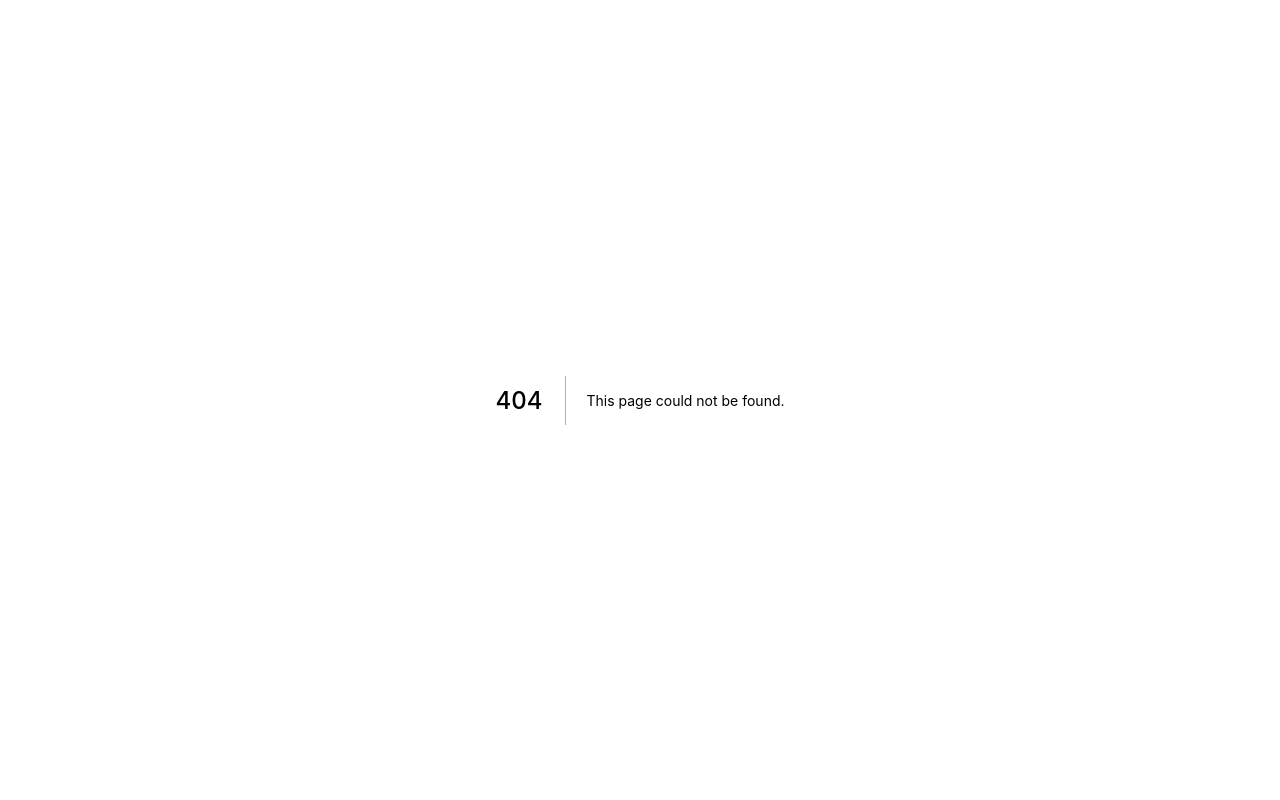
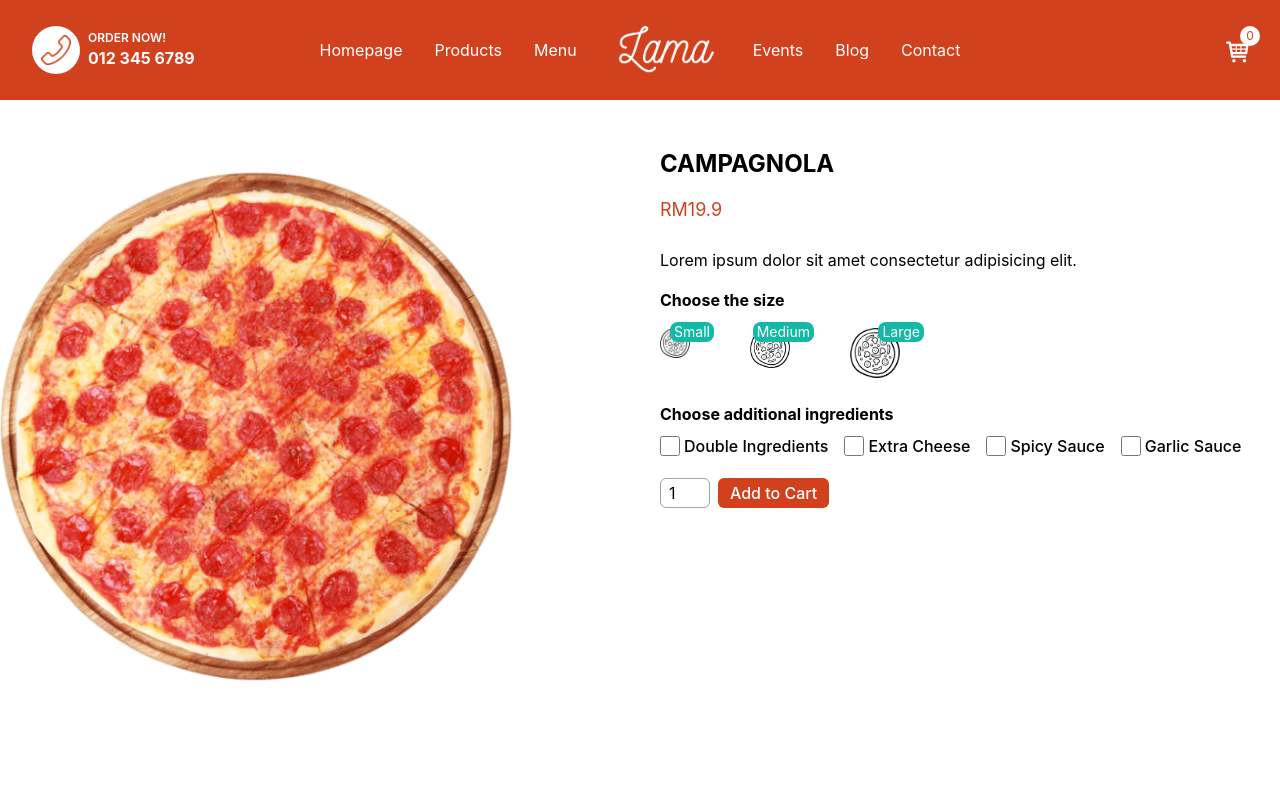
Before and after one commit to nahcnats/restaurant-fe, a Next.js app: page /product/1 in a window 1280 px wide. Before the commit this address had no page. Shown: the top 800 px of the page. Built offline with nearby package versions, Linux system fonts and the light colour scheme.

Commit message:
product page

```diff
--- a/components/common/Footer.tsx
+++ b/components/common/Footer.tsx
@@ -69,7 +69,7 @@ function Footer() {
                         WORKING HOURS
                     </h1>
                     {operatingHours.map((wh, i) => (
-                        <p className="mb-4 text-sm text-gray-400">
+                        <p key={i} className="mb-4 text-sm text-gray-400">
                             {wh.days}
                             <br />
                             {wh.hours}
--- a/components/common/Header.tsx
+++ b/components/common/Header.tsx
@@ -85,8 +85,8 @@ function Header() {
                 </div>
 
                 <div className="flex flex-1 justify-end">
-                    <button className="aspect-auto relative h-6 w-6">
-                        <Link href="/cart" passHref>
+                    <Link href="/cart" passHref>
+                        <button className="aspect-auto relative h-6 w-6">
                             <>
                                 <a className="font-500 header-link text-white">
                                     <TiShoppingCart className="text-[28px]" />
@@ -95,8 +95,8 @@ function Header() {
                                     0
                                 </div>
                             </>
-                        </Link>
-                    </button>
+                        </button>
+                    </Link>
                 </div>
             </div>
         </header>
--- a/components/common/carousel/index.tsx
+++ b/components/common/carousel/index.tsx
@@ -46,10 +46,11 @@ function Carousel({ images, slideInterval, backgroundColor }: CarouselProps) {
             </ArrowNav>
             <div
                 // className={styles.wrapper}
-                className={`flex h-full w-[${
-                    images.length * 100
-                }vw] transition-all duration-1000 ease-in-out`}
-                style={{ transform: `translateX(${-100 * currentIndex}vw)` }}
+                className={`flex h-full transition-all duration-1000 ease-in-out`}
+                style={{
+                    width: `${images.length * 100}vw`,
+                    transform: `translateX(${-100 * currentIndex}vw)`,
+                }}
             >
                 {images.map((img, i) => (
                     <div
--- /dev/null
+++ b/pages/cart.tsx
@@ -0,0 +1,12 @@
+import React from "react";
+import Layout from "../components/common/Layout";
+
+function CartPage() {
+    return (
+        <Layout title="Cart">
+            <div>cart</div>
+        </Layout>
+    );
+}
+
+export default CartPage;
--- /dev/null
+++ b/pages/product/[id].tsx
@@ -0,0 +1,124 @@
+import React, { useState } from "react";
+import Image from "next/image";
+import { useRouter } from "next/router";
+import Layout from "../../components/common/Layout";
+
+const pizza = {
+    id: 1,
+    img: "/images/pizza.png",
+    name: "CAMPAGNOLA",
+    price: [19.9, 23.9, 27.9],
+    desc: "Lorem ipsum dolor sit amet consectetur adipisicing elit.",
+};
+
+const ingredients = [
+    { id: 1, name: "double", desc: "Double Ingredients" },
+    { id: 2, name: "cheese", desc: "Extra Cheese" },
+    { id: 3, name: "spicy", desc: "Spicy Sauce" },
+    { id: 4, name: "garlic", desc: "Garlic Sauce" },
+];
+
+function ProductPage() {
+    const router = useRouter();
+    const { query } = router;
+    const [size, setSize] = useState(0);
+
+    return (
+        <Layout title={pizza.name}>
+            <div className="mt-12 grid h-[calc(100vh-100px)] grid-cols-1 md:grid-cols-2">
+                <div className="flex-1 items-center justify-center">
+                    <div className="relative h-[80%] w-[80%]">
+                        <Image
+                            src={pizza.img}
+                            alt={pizza.name}
+                            layout="fill"
+                            objectFit="contain"
+                        />
+                    </div>
+                </div>
+                <div className="flex flex-1 flex-col md:px-5">
+                    <h1 className="mb-4 text-2xl font-bold">{pizza.name}</h1>
+                    <span className="mb-6 text-lg font-[400] text-primary">
+                        RM{pizza.price[size]}
+                    </span>
+                    <p className="mb-4">{pizza.desc}</p>
+                    <h3 className="mb-4 font-bold">Choose the size</h3>
+                    <div className="mb-6 flex w-[40%] flex-row items-start justify-between">
+                        <div
+                            className="relative h-[30px] w-[30px] cursor-pointer"
+                            onClick={() => setSize(0)}
+                        >
+                            <Image
+                                src="/images/size.png"
+                                alt=""
+                                layout="fill"
+                            />
+                            <span className="absolute -top-1.5 -right-6 rounded-lg bg-teal-500 px-1 text-sm text-white">
+                                Small
+                            </span>
+                        </div>
+                        <div
+                            className="relative h-[40px] w-[40px] cursor-pointer"
+                            onClick={() => setSize(1)}
+                        >
+                            <Image
+                                src="/images/size.png"
+                                alt=""
+                                layout="fill"
+                            />
+                            <span className="absolute -top-1.5 -right-6 rounded-lg bg-teal-500 px-1 text-sm text-white">
+                                Medium
+                            </span>
+                        </div>
+                        <div
+                            className="relative h-[50px] w-[50px] cursor-pointer"
+                            onClick={() => setSize(2)}
+                        >
+                            <Image
+                                src="/images/size.png"
+                                alt=""
+                                layout="fill"
+                            />
+                            <span className="absolute -top-1.5 -right-6 rounded-lg bg-teal-500 px-1 text-sm text-white">
+                                Large
+                            </span>
+                        </div>
+                    </div>
+                    <h3 className="mb-2 font-bold">
+                        Choose additional ingredients
+                    </h3>
+                    <div className="mb-5 flex flex-row gap-4">
+                        {ingredients.map((ingredient) => (
+                            <div
+                                key={ingredient.id}
+                                className="font-[14px] flex items-center font-[500]"
+                            >
+                                <input
+                                    type="checkbox"
+                                    id={ingredient.name}
+                                    name={ingredient.name}
+                                    className="mr-1 h-5 w-5"
+                                />
+                                <label htmlFor={ingredient.name}>
+                                    {ingredient.desc}
+                                </label>
+                            </div>
+                        ))}
+                    </div>
+                    <div className="">
+                        <input
+                            type="number"
+                            defaultValue={1}
+                            className="h-[30px] w-[50px] rounded-md border border-gray-400 px-2"
+                        />
+                        <button className="ml-2 h-[30px] rounded-md bg-primary px-3 font-[500] text-white">
+                            Add to Cart
+                        </button>
+                    </div>
+                </div>
+            </div>
+        </Layout>
+    );
+}
+
+export default ProductPage;
```
